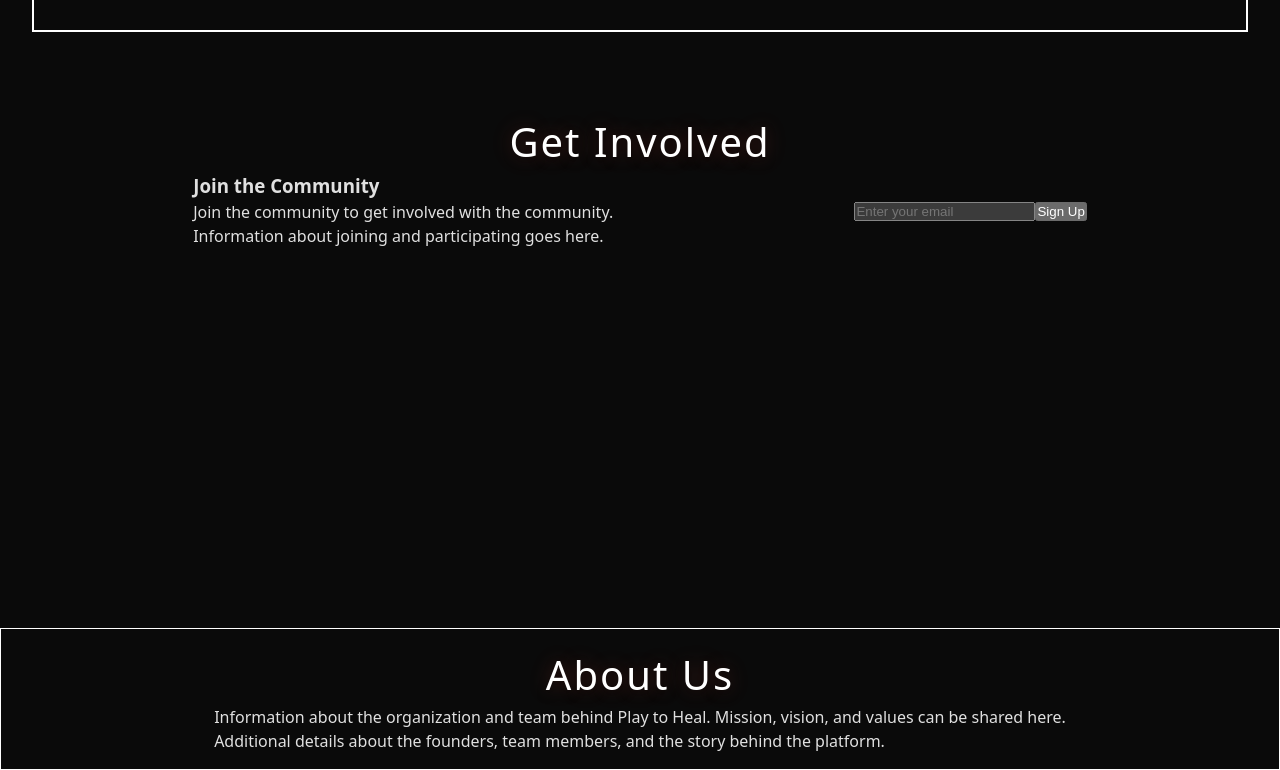
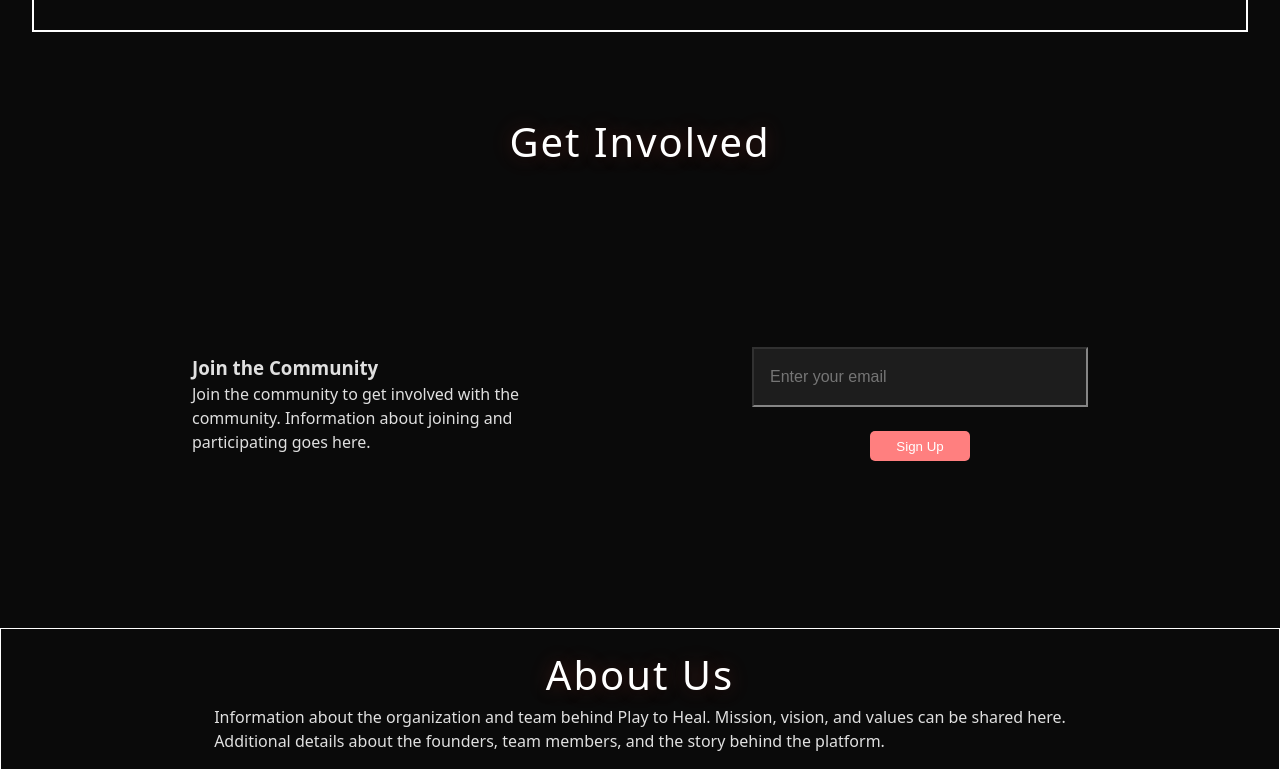
Before and after one commit to wahabahmed25/trance4mation-temp, a React (Vite) app: page / in a window 1280 px wide. Shown: the part 2034-2804 px from the top of the page. Built offline with nearby package versions, Linux system fonts and the light colour scheme.

Commit message:
gave proper frame to the cta section

```diff
--- a/src/pages/Home.css
+++ b/src/pages/Home.css
@@ -197,12 +197,18 @@ h2 {
   display: flex;
   flex-direction: column;
   min-height: 500px;
+  gap: 2rem;
 }
 
 .cta-container {
   display: flex;
   align-items:center;
   justify-content: space-evenly;
+  min-height: 400px;
+}
+
+.cta-container h3 {
+  display: block;
 }
 
 .cta-left {
@@ -212,7 +218,33 @@ h2 {
 }
 
 .cta-left p {
-  width: 500px;
+  width: 400px;
+}
+
+.cta-right {
+  display: flex;
+  flex-direction: column;
+  justify-content: center;
+  align-items: center;
+}
+
+.cta-right input {
+  display: block;
+  width: 300px;
+  height: 40px;
+  background-color: rgba(255, 255, 255, 0.08);
+  padding: 0.5rem 1rem;
+  font-size: 1rem;
+}
+
+.cta-right button {
+  display: block;
+  width: 100px;
+  height: 30px;
+  background-color: var(--golden-glow);
+  color: var(--text-white);
+  border: none;
+  border-radius: 5px;
 }
 
 /* ==========================================
--- a/src/pages/Home.tsx
+++ b/src/pages/Home.tsx
@@ -52,6 +52,7 @@ function Home() {
                     </div>
                     <div className='cta-right'>
                         <input type="email" placeholder='Enter your email' />
+                        <br />
                         <button>Sign Up</button>
                     </div>
                 </div>
```
